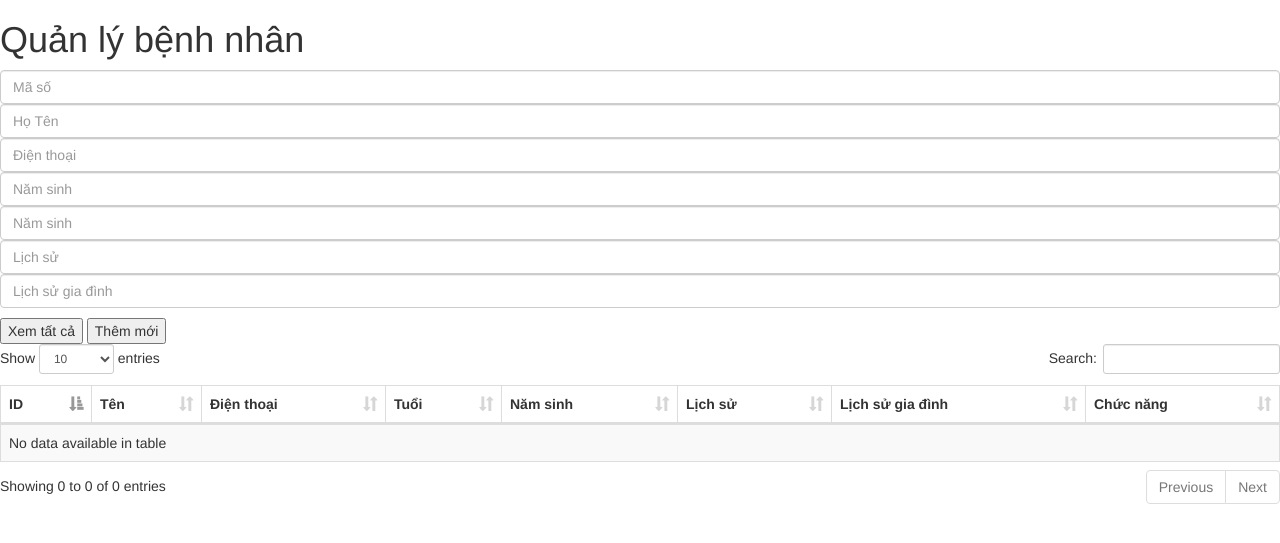
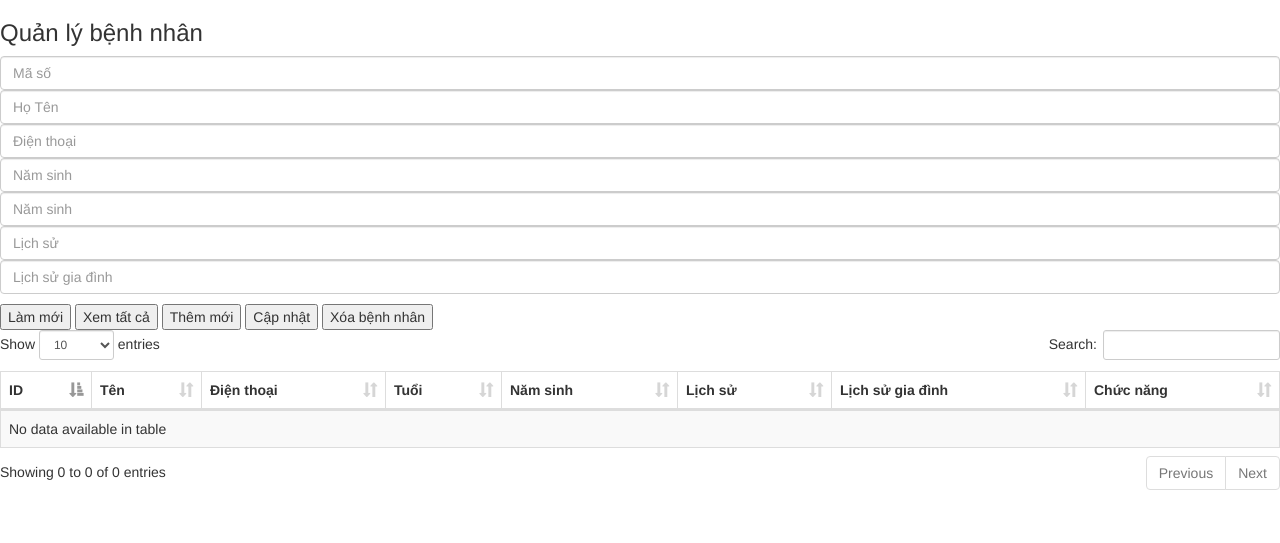
Before and after one commit to haibh/ClinicWebFlask, a Flask app: page / in a window 1280 px wide. Shown: the part 52-595 px from the top of the page. Run offline with Flask 2, Linux system fonts and the light colour scheme; the visitor is signed in with stand-in values (Sample User, id 1); data comes from the database, SQL or seed files in the repository; some libraries are stand-ins or nearby versions.

Commit message:
Clinic Management First Start !!!!!!

```diff
--- a/app/forms.py
+++ b/app/forms.py
@@ -20,8 +20,11 @@
     patient_history = StringField('patient_history', validators=[DataRequired()])
     patient_family_history = StringField('patient_family_history', validators=[DataRequired()])
 
+    refresh = SubmitField(u'Làm mới')
     view_all = SubmitField(u'Xem tất cả')
     add_new = SubmitField(u'Thêm mới')
+    update = SubmitField(u'Cập nhật')
+    delete = SubmitField(u'Xóa bệnh nhân')
 
 
 class MedicineForm(FlaskForm):
--- a/app/templates/base.html
+++ b/app/templates/base.html
@@ -86,9 +86,8 @@
     {% if messages %}
         {% for message in messages %}
             {% if "Error" not in message[1] %}
-                <div class="alert alert-info">
-                    <strong>{{ message[1] }} </strong>
-                </div>
+
+                <span class="alert alert-info">{{ message[1] }}</span>
             {% endif %}
             {% if "Error" in message[1] %}
                 <div class="alert alert-warning">
@@ -126,7 +125,7 @@
 </script>
 
 <script>
-    $(".use-address").click(function () {
+    $(".edit-patient").click(function () {
         var $row = $(this).closest("tr");    // Find the row
         var $tds = $row.find("td");
         $("#patient_id").val($tds[0].innerHTML);
@@ -143,6 +142,18 @@
     });
 </script>
 
+<script>
+    $("#refresh").click(function () {
+        $("#patient_id").val('');
+        $("#patient_name").val('');
+        $("#patient_phone").val('');
+        $("#patient_age").val('');
+        $("#patient_birth_year").val('');
+        $("#patient_history").val('');
+        $("#patient_family_history").val('');
+    });
+</script>
+
 <script type="text/javascript" charset="utf-8">
     $(document).ready(function () {
         $('#patient_table').dataTable();
--- a/app/templates/index.html
+++ b/app/templates/index.html
@@ -4,7 +4,7 @@
 
 {% block content %}
     {% if current_user.is_authenticated %}
-        <h1>Quản lý bệnh nhân</h1>
+        <h3>Quản lý bệnh nhân</h3>
         <form action="" method="POST" name="patient">
             {{ form.hidden_tag() }}
             <p>
@@ -16,8 +16,11 @@
                 {{ render.render_field(form.patient_history, label_visible=false, placeholder='Lịch sử', type='text') }}
                 {{ render.render_field(form.patient_family_history, label_visible=false, placeholder='Lịch sử gia đình', type='text') }}
             </p>
+            {{ form.refresh }}
             {{ form.view_all }}
             {{ form.add_new }}
+            {{ form.update }}
+            {{ form.delete }}
         </form>
 
         <div class="table-responsive">
@@ -45,7 +48,7 @@
                         <td class="text-left"> {{ patient.patient_history }}</td>
                         <td class="text-left"> {{ patient.patient_family_history }}</td>
                         <td class="text-left">
-                            <button type="button" class="use-address btn btn-default">Chỉnh sửa</button>
+                            <button type="button" class="edit-patient btn btn-default">Chỉnh sửa</button>
                         </td>
 
                     </tr>
--- a/app/views.py
+++ b/app/views.py
@@ -16,6 +16,9 @@
 def index():
     form = PatientForm()
     patients = []
+
+    if form.refresh.data:
+        flash(u'Làm sạch thông tin OK')
 
     if form.view_all.data:
         flash(u'Xem tất cả')
```
